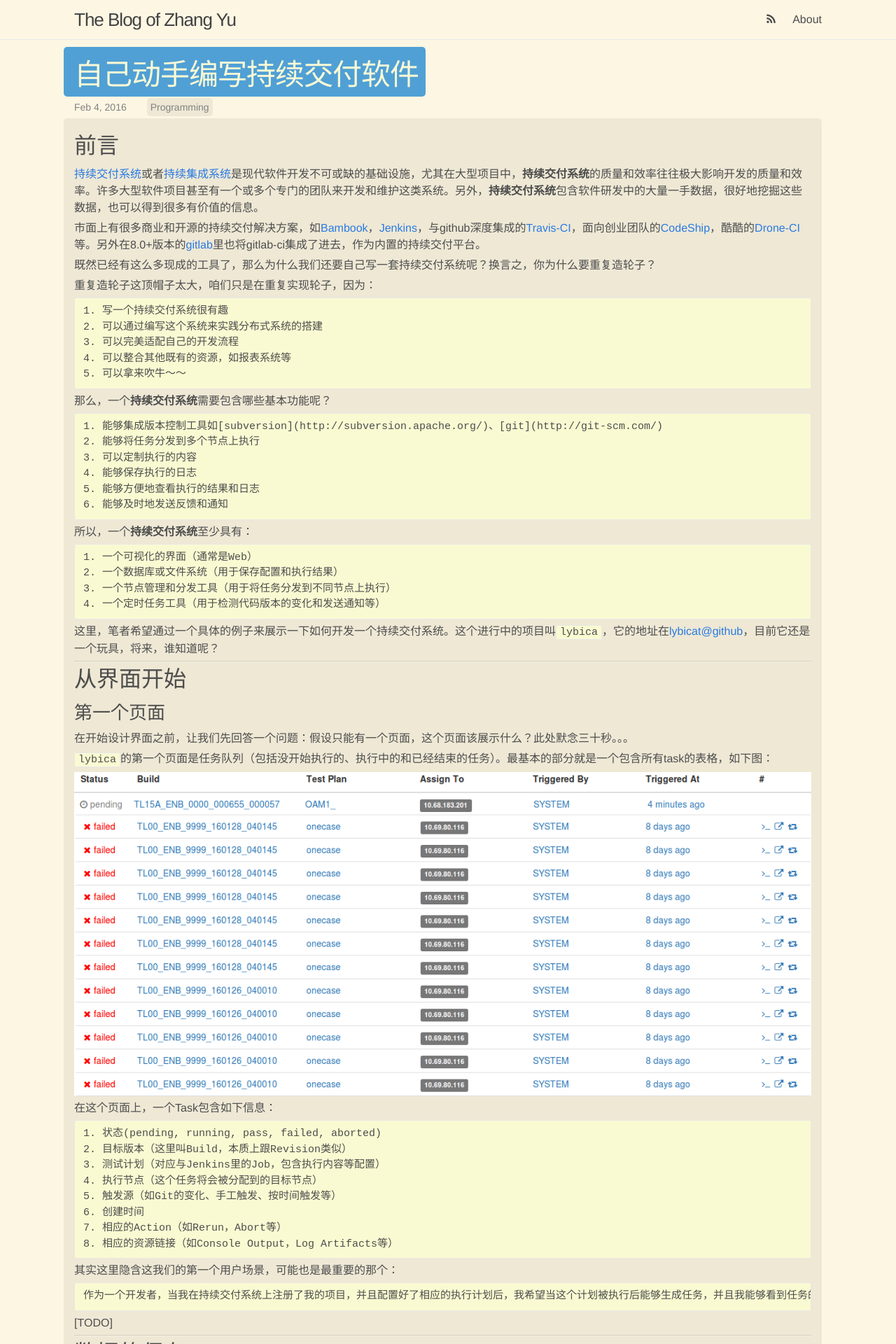
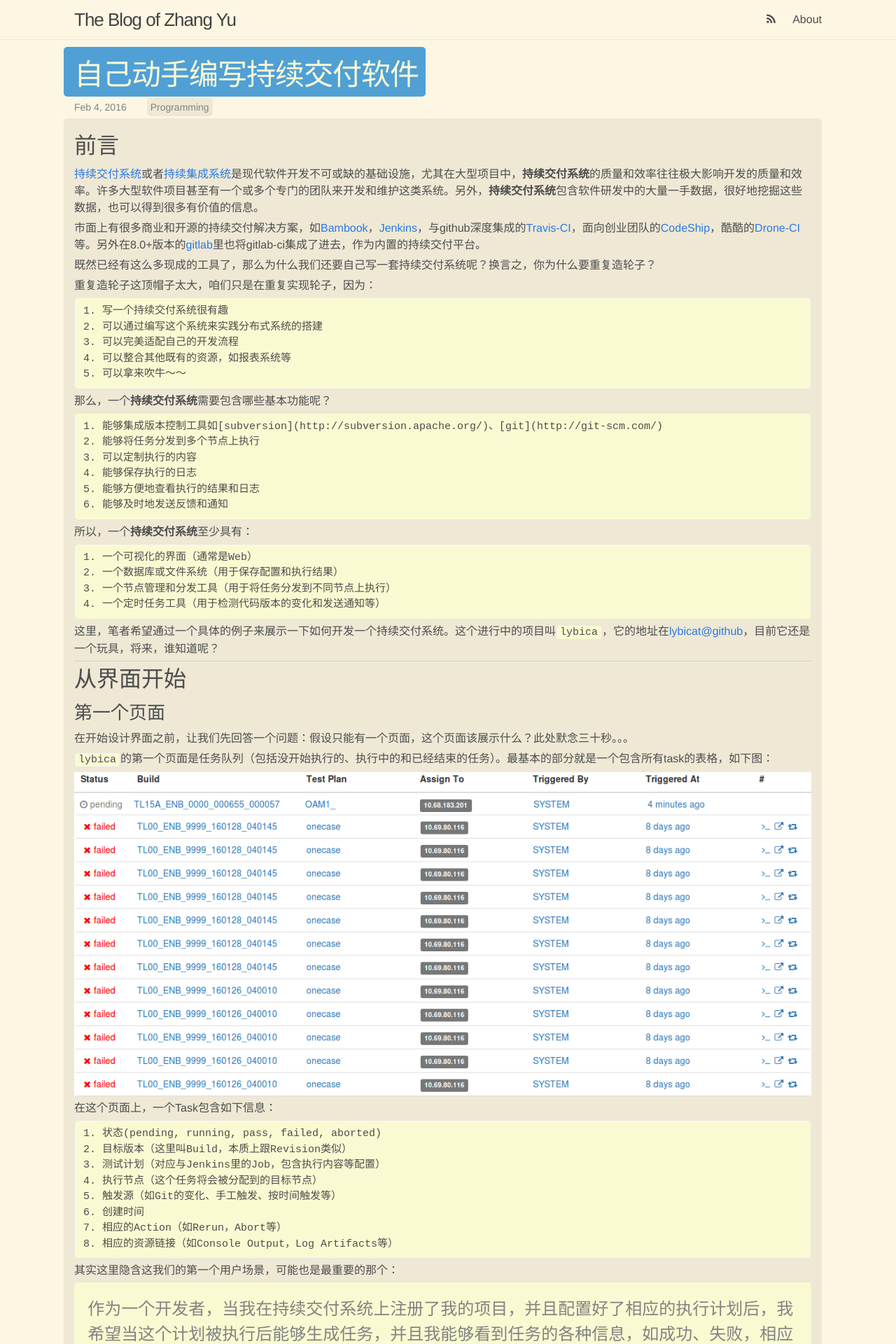
Before and after one commit to feiyuw/feiyuw.github.io, a Jekyll site: the page built from _posts/2016-02-04-buildup-a-continuous-delivery-tool.md, in a window 1280 px wide. Shown: the top 1920 px of the page at 70% size. Built offline with Jekyll 4.4.1, drawn with Linux system fonts in a browser that asks for light colours; nearby versions of some CDN libraries; comment, search, counter and statistics services are not loaded.

Commit message:
update pre/blockquote style

```diff
--- a/_posts/2016-02-04-buildup-a-continuous-delivery-tool.md
+++ b/_posts/2016-02-04-buildup-a-continuous-delivery-tool.md
@@ -62,7 +62,7 @@ categories: Programming
 
 其实这里隐含这我们的第一个用户场景，可能也是最重要的那个：
 
-    作为一个开发者，当我在持续交付系统上注册了我的项目，并且配置好了相应的执行计划后，我希望当这个计划被执行后能够生成任务，并且我能够看到任务的各种信息，如成功、失败，相应的日志等。
+>作为一个开发者，当我在持续交付系统上注册了我的项目，并且配置好了相应的执行计划后，我希望当这个计划被执行后能够生成任务，并且我能够看到任务的各种信息，如成功、失败，相应的日志等。
 
 [TODO]
 
--- a/_sass/_base.scss
+++ b/_sass/_base.scss
@@ -115,12 +115,10 @@ a {
  */
 blockquote {
     color: $grey-color;
-    border-left: 4px solid $grey-color-light;
-    padding-left: $spacing-unit / 2;
-    font-size: 18px;
-    letter-spacing: -1px;
-    font-style: italic;
-    background-color: lighten($background-color, 2%);
+    padding: 0.8em;
+    font-size: 1.5em;
+    background-color: lightgoldenrodyellow;
+    border-radius: 5px;
 
     > :last-child {
         margin-bottom: 0;
@@ -136,7 +134,7 @@ pre,
 code {
     font-size: 15px;
     border: 1px solid $grey-color-light;
-    border-radius: 3px;
+    border-radius: 5px;
     background-color: lightgoldenrodyellow;
 }
 
@@ -146,7 +144,6 @@ code {
 
 pre {
     padding: 8px 12px;
-    overflow-x: scroll;
 
     > code {
         border: 0;
```
